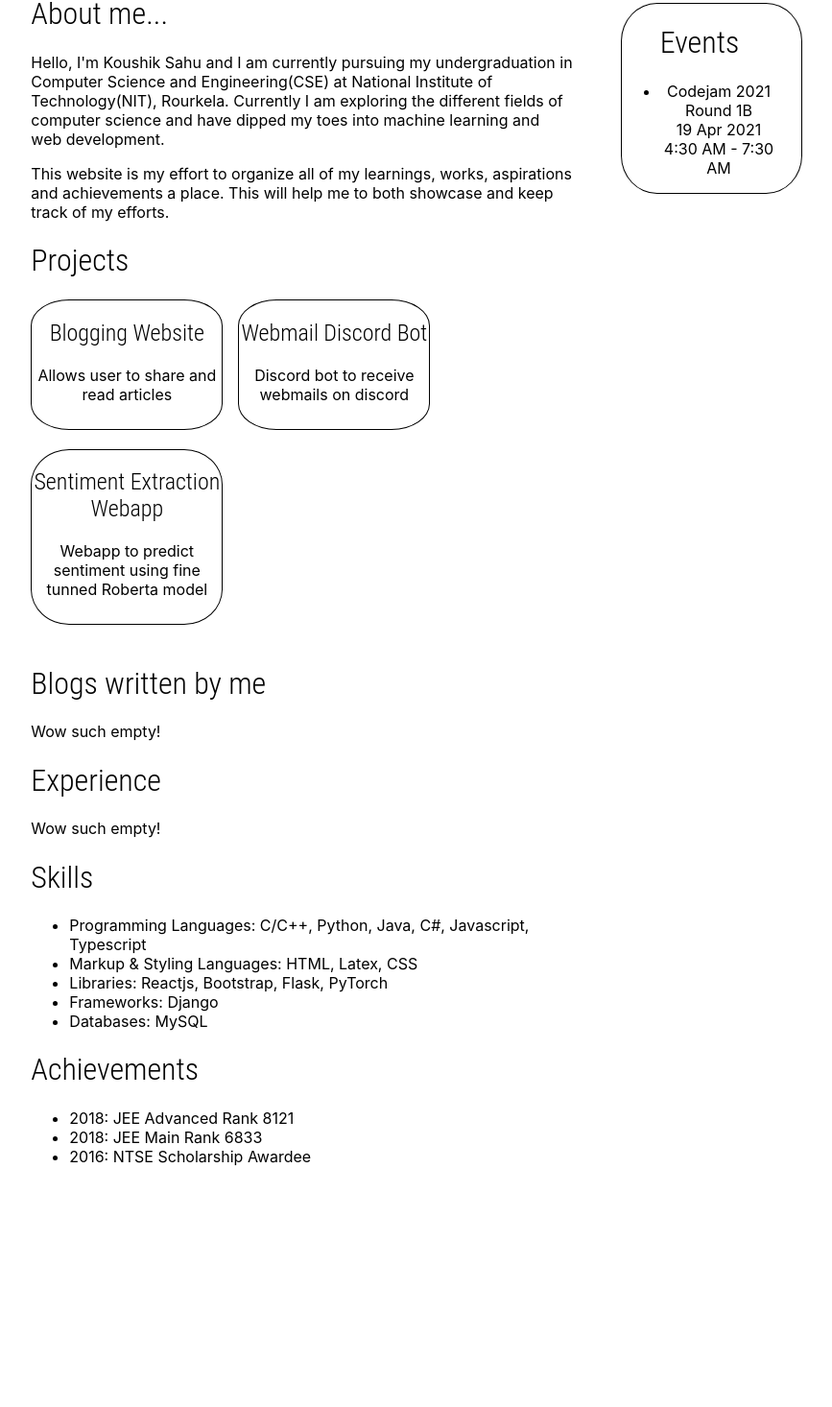
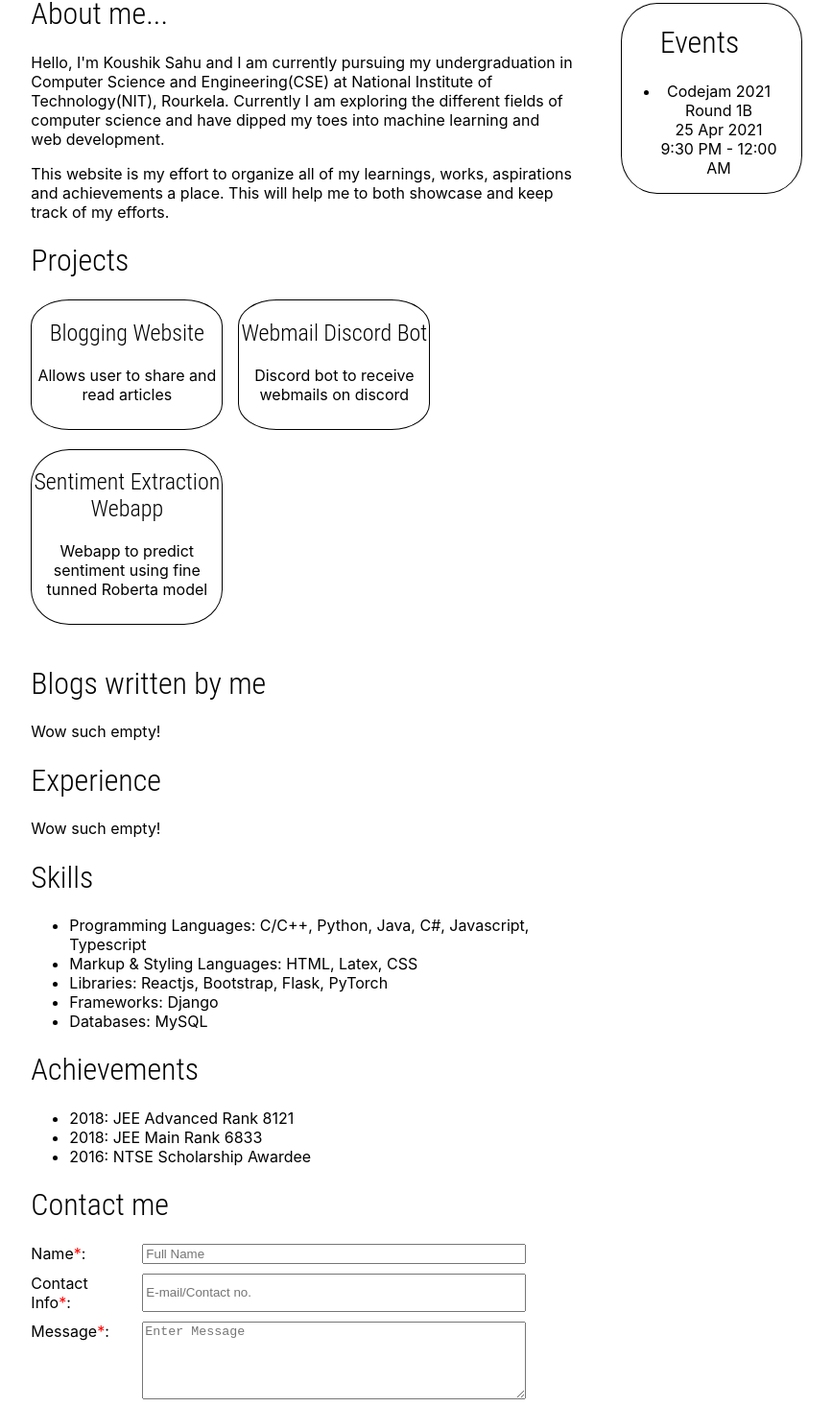
Before and after one commit to KoushikSahu/portfolio-website, a React (Create React App) app: page / in a window 1280 px wide. Shown: the part 26-1492 px from the top of the page at 96% size, without its empty margins (206-1073 px from the left). Before the commit the page ends 1257 px from the top, so only its background shows below. Built offline with nearby package versions, Linux system fonts and the light colour scheme.

Commit message:
added contact section

```diff
--- a/src/App.tsx
+++ b/src/App.tsx
@@ -7,6 +7,7 @@ import Blogs from './components/Blogs'
 import Skill from './components/Skill'
 import Achievement from './components/Achievement'
 import Experience from './components/Experience'
+import Contact from './components/Contact'
 
 function App(): JSX.Element {
   return (
@@ -18,6 +19,7 @@ function App(): JSX.Element {
 		<Experience />
         <Skill />
         <Achievement />
+        <Contact />
       </div>
       <div className="right-column">
         <EventBox />
--- /dev/null
+++ b/src/components/Contact.tsx
@@ -0,0 +1,80 @@
+import React, { useState } from 'react';
+import { UserInfo } from './types';
+import './style.css';
+
+function Contact():JSX.Element {
+	let [info, setInfo]: [UserInfo, any] = useState({
+		name: "",
+		contact_info: "",
+		message: ""
+	});
+
+	const handleName = (event: any): void => {
+		setInfo({
+			...info,
+			name: event.target.value
+		});
+	}
+
+	const handleContact = (event: any): void => {
+		setInfo({
+			...info,
+			contact_info: event.target.value
+		});
+	}
+
+	const handleMessage = (event: any): void => {
+		setInfo({
+			...info,
+			message: event.target.value
+		});
+	}
+
+	const sendToDiscord = async () => {
+		let url: string = "https://discord.com/api/webhooks/833378325140996146/Kq0ehV1FcLzDWTj0Bq8rPaCuOA9jZGz6RnJiU4LqKNQ5Ghk-M3fO7Q4Or5aQWthI3BTZ";
+		let msg: object = {
+			content: `Name: ${info.name}\nContact Info: ${info.contact_info}\nMessage: ${info.message}`
+		}
+		try {
+			const response = await fetch(url, {
+				method: 'POST',
+				headers: {
+					'Content-Type': 'application/json'
+				},
+				body: JSON.stringify(msg)
+			});
+			alert('Message sent successfully');
+		}catch(err){
+			alert("Error occured while sending message!");
+		}
+	}
+
+	const submit = (e: any): void => {
+		e.preventDefault();
+		if(info.name.length > 0 &&
+			info.contact_info.length > 0 &&
+			info.message.length > 0){
+				sendToDiscord();
+		}
+	}
+
+
+	return (
+		<div>
+			<h1 className="heading-text">Contact me</h1>
+			<form onSubmit={submit}>
+				<span className="contact-grid">
+				<label className="form-label">Name<span className="asterisk">*</span>:</label>
+				<input className="form-input" type="text" name="name" placeholder="Full Name" value={info.name} onChange={handleName} />
+				<label className="form-label">Contact Info<span className="asterisk">*</span>:</label>
+				<input className="form-input" type="text" name="contact_info" placeholder="E-mail/Contact no." value={info.contact_info} onChange={handleContact}/>
+				<label className="form-label">Message<span className="asterisk">*</span>:</label>
+				<textarea className="form-input" name="message" placeholder="Enter Message" value={info.message} rows={5} onChange={handleMessage}/>
+				<input type="submit" name="send_info" value="Submit" />
+				</span>
+			</form>
+		</div>
+	);
+}
+
+export default Contact;
--- a/src/components/EventBox.tsx
+++ b/src/components/EventBox.tsx
@@ -7,9 +7,9 @@ function EventBox(): JSX.Element {
     const events: EventDescription[] = [
         {
             name: "Codejam 2021 Round 1B",
-            date: "19 Apr 2021",
-            time_from: "4:30 AM",
-            time_to: "7:30 AM"
+            date: "25 Apr 2021",
+            time_from: "9:30 PM",
+            time_to: "12:00 AM"
         },
     ];
 
--- a/src/components/style.css
+++ b/src/components/style.css
@@ -46,3 +46,25 @@
 .project-box:hover {
     text-decoration: underline;
 }
+
+/*contact related styles*/
+.contact-grid {
+	display: grid;
+	grid-template-columns: 100px 400px;
+    grid-column-gap: 1em;
+	padding-bottom: 50px;
+}
+
+.form-label {
+	grid-column: 1/1;
+	margin-bottom: 10px;
+}
+
+.form-input {
+	grid-column: 2/2;
+	margin-bottom: 10px;
+}
+
+.asterisk {
+	color: red;
+}
--- a/src/components/types.tsx
+++ b/src/components/types.tsx
@@ -24,3 +24,9 @@ export interface BlogDescription {
 	link: string;
 	date: string;
 }
+
+export interface UserInfo {
+	name: string;
+	contact_info: string;
+	message: string;
+}
```
